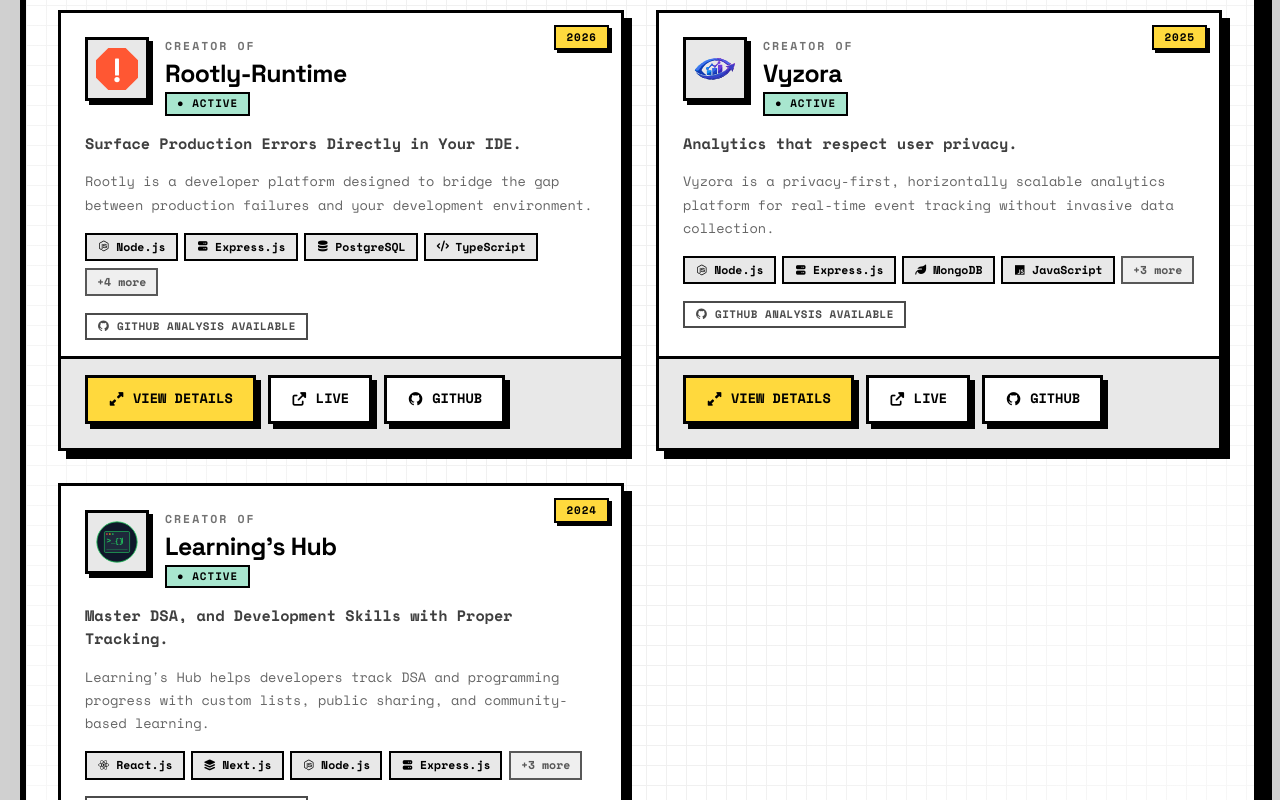
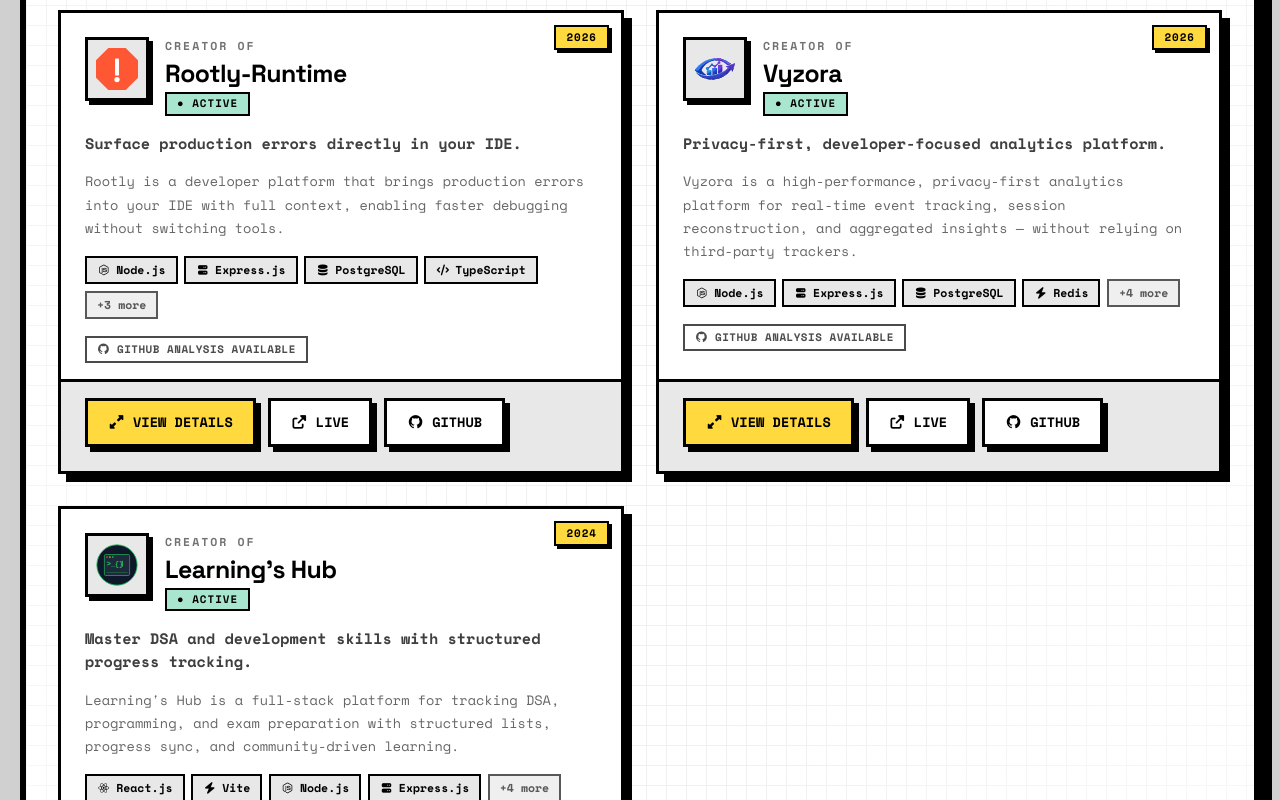
Before and after one commit to Lancerhawk/Portfolio-V4, a React (Vite) app: page / in a window 1280 px wide. Shown: the part 4080-4880 px from the top of the page. Built offline with nearby package versions, Linux system fonts and the light colour scheme; no server answers; what figlet, vyzora-sdk would draw is missing.

Commit message:
Updated Project Details with real data

```diff
--- a/src/data/portfolio.json
+++ b/src/data/portfolio.json
@@ -482,17 +482,18 @@
             "label": "Creator of",
             "name": "Rootly-Runtime",
             "slug": "rootly-runtime",
-            "tagline": "Surface Production Errors Directly in Your IDE.",
-            "description": "Rootly is a developer platform designed to bridge the gap between production failures and your development environment.",
-            "longDescription": "Rootly-Runtime bridges the painful gap between production failures and your local development environment. When a user hits an error in production, Rootly instantly surfaces the full stack trace, request context, environment metadata, and affected user session directly inside your IDE — no tab switching, no log hunting.\n\nBuilt as a full-stack developer platform, Rootly consists of a lightweight SDK you drop into any Node.js or Python application, a real-time ingestion API that queues and processes error events at scale, and a VS Code extension that renders everything contextually inside your editor.\n\nThe backend is built with Node.js and Express, using PostgreSQL for persistent error storage with relational schemas optimized for rapid lookups by project, severity, and timestamp. The ingestion pipeline supports batch processing to handle traffic spikes without data loss.",
+            "tagline": "Surface production errors directly in your IDE.",
+            "description": "Rootly is a developer platform that brings production errors into your IDE with full context, enabling faster debugging without switching tools.",
+            "longDescription": "Rootly is a developer-focused error monitoring platform designed to eliminate context switching between production systems and development environments. Instead of relying on external dashboards, Rootly surfaces production errors directly inside your IDE with complete debugging context.\n\nApplications integrate a lightweight Node.js SDK that captures runtime errors, including stack traces, environment details, timestamps, and commit SHA. These events are sent to a backend API where they are validated, stored, and made available for querying.\n\nThe platform includes a VS Code extension that polls the backend at regular intervals to fetch new incidents. Developers receive notifications directly inside their editor and can instantly navigate to the exact file and line where the error occurred using parsed stack traces.\n\nThe system is built with a full-stack architecture using Node.js, Express, and PostgreSQL, with GitHub OAuth for authentication and project-based API key management for secure ingestion.",
             "highlights": [
-                "Real-time IDE notifications — zero context switching when production breaks",
-                "Lightweight SDK with <5ms overhead per request instrumentation",
-                "Full stack trace reconstruction with source map support",
-                "PostgreSQL-backed storage with relational schema optimized for high-frequency writes",
-                "VS Code extension with inline error diffing and quick-fix suggestions",
-                "Rate-limited ingestion API to prevent abuse and ensure SLA guarantees",
-                "Supports Node.js and Python runtimes out of the box"
+                "IDE integration via VS Code extension with in-editor error visibility",
+                "Direct navigation to error location using parsed stack traces",
+                "Lightweight Node.js SDK for runtime error capture",
+                "Structured error ingestion with strict validation (stack trace, commit SHA, environment)",
+                "Polling-based incident fetching with in-IDE notifications",
+                "PostgreSQL-backed incident storage with relational schema",
+                "GitHub OAuth authentication with secure session management",
+                "Project-scoped API keys for secure ingestion"
             ],
             "techStack": [
                 {
@@ -512,20 +513,16 @@
                     "label": "TypeScript"
                 },
                 {
-                    "icon": "fab fa-react",
-                    "label": "React.js"
-                },
-                {
                     "icon": "fas fa-layer-group",
                     "label": "Next.js"
                 },
                 {
-                    "icon": "fab fa-aws",
-                    "label": "AWS S3"
+                    "icon": "fas fa-plug",
+                    "label": "VS Code Extension"
                 },
                 {
-                    "icon": "fas fa-plug",
-                    "label": "VS Code API"
+                    "icon": "fab fa-github",
+                    "label": "GitHub OAuth"
                 }
             ],
             "images": [
@@ -545,17 +542,18 @@
             "label": "Creator of",
             "name": "Vyzora",
             "slug": "vyzora",
-            "tagline": "Analytics that respect user privacy.",
-            "description": "Vyzora is a privacy-first, horizontally scalable analytics platform for real-time event tracking without invasive data collection.",
-            "longDescription": "Vyzora is a privacy-first analytics platform engineered from the ground up to give developers deep product insights without compromising their users' data. In an era where third-party analytics tools phone home, fingerprint users, and sell behavioral data — Vyzora keeps everything self-hosted and under your control.\n\nDevelopers integrate a tiny client-side JavaScript snippet (under 4KB gzipped) that tracks page views, custom events, and user sessions — all anonymized via server-side hashing, with no cookies or persistent identifiers stored on the client.\n\nThe backend is built for horizontal scalability: events flow through a message queue before being written to the database in batches, ensuring the ingestion layer can absorb traffic spikes without affecting dashboard query performance. The real-time dashboard uses WebSocket subscriptions to show live visitor counts, popular pages, and event funnels.",
+            "tagline": "Privacy-first, developer-focused analytics platform.",
+            "description": "Vyzora is a high-performance, privacy-first analytics platform for real-time event tracking, session reconstruction, and aggregated insights — without relying on third-party trackers.",
+            "longDescription": "Vyzora is a privacy-first analytics platform engineered to provide developers with deep product insights while maintaining full control over user data. Unlike traditional analytics tools that rely on third-party tracking and invasive techniques, Vyzora is fully self-hosted and avoids external data sharing.\n\nDevelopers integrate a lightweight TypeScript SDK (< 3KB gzipped) that automatically tracks pageviews, supports SPA navigation, batches events efficiently, and ensures reliable delivery using sendBeacon and fetch fallbacks. The SDK maintains anonymous visitor and session identifiers using localStorage with safe fallbacks, without collecting personally identifiable information.\n\nThe backend is built as a horizontally scalable, asynchronous ingestion system. Incoming events are received by API replicas, queued via Redis using BullMQ, and processed by worker services that perform bulk inserts into PostgreSQL. This decoupled architecture ensures consistent low-latency ingestion even under high traffic spikes.\n\nThe developer dashboard, built with Next.js, provides real-time aggregated metrics such as pageviews, sessions, top pages, and trends. Authentication is handled securely using GitHub OAuth, and all data remains fully controlled by the developer.",
             "highlights": [
-                "Zero third-party dependencies — 100% self-hosted and GDPR-friendly",
-                "Client snippet under 4KB gzipped — negligible page load impact",
-                "Session reconstruction without cookies or persistent client identifiers",
-                "Real-time dashboard via WebSocket subscriptions",
-                "Horizontal scalability with message-queue-backed ingestion pipeline",
-                "Aggregated metric visualizations: funnels, heatmaps, retention curves",
-                "REST API for embedding analytics data in external dashboards"
+                "100% self-hosted — no third-party tracking or data sharing",
+                "Lightweight SDK (< 3KB gzipped) with automatic pageview and SPA tracking",
+                "Asynchronous ingestion using Redis + BullMQ for high scalability",
+                "Bulk event processing with PostgreSQL and optimized indexing",
+                "Horizontally scalable architecture with API and worker replicas",
+                "Real-time aggregated metrics (pageviews, sessions, trends, top pages)",
+                "GitHub OAuth authentication with secure JWT-based sessions",
+                "Project-scoped API keys for secure event ingestion"
             ],
             "techStack": [
                 {
@@ -567,24 +565,28 @@
                     "label": "Express.js"
                 },
                 {
-                    "icon": "fas fa-leaf",
-                    "label": "MongoDB"
+                    "icon": "fas fa-database",
+                    "label": "PostgreSQL"
+                },
+                {
+                    "icon": "fas fa-bolt",
+                    "label": "Redis"
+                },
+                {
+                    "icon": "fas fa-cogs",
+                    "label": "BullMQ"
                 },
                 {
                     "icon": "fab fa-js",
-                    "label": "JavaScript"
+                    "label": "TypeScript"
                 },
                 {
-                    "icon": "fab fa-react",
-                    "label": "React.js"
+                    "icon": "fas fa-layer-group",
+                    "label": "Next.js"
                 },
                 {
-                    "icon": "fas fa-exchange-alt",
-                    "label": "WebSockets"
-                },
-                {
-                    "icon": "fas fa-tachometer-alt",
-                    "label": "Rate Limiting"
+                    "icon": "fas fa-network-wired",
+                    "label": "Nginx"
                 }
             ],
             "images": [
@@ -598,23 +600,24 @@
             "logoBg": false,
             "githubAnalysis": true,
             "status": "Active",
-            "year": "2025"
+            "year": "2026"
         },
         {
             "label": "Creator of",
             "name": "Learning's Hub",
             "slug": "learnings-hub",
-            "tagline": "Master DSA, and Development Skills with Proper Tracking.",
-            "description": "Learning's Hub helps developers track DSA and programming progress with custom lists, public sharing, and community-based learning.",
-            "longDescription": "Learning's Hub is a full-stack web application that solves one of the most overlooked problems in developer growth: tracking what you've actually learned versus what you've just skimmed. Most developers jump between YouTube, LeetCode, and documentation tabs with no unified record of their progress.\n\nWith Learning's Hub, you build structured learning lists — whether that's 'Blind 75 LeetCode problems', 'JavaScript Fundamentals', or a custom roadmap — and track your completion status, notes, and revisit flags per item. Lists can be kept private or shared publicly with a unique link, enabling community-based accountability.\n\nThe platform supports community discovery: you can browse other users' public lists, fork them to your account, and adapt them. A gamified progress system shows streaks, completion percentages, and weekly goals — keeping motivation high through data-driven feedback.",
+            "tagline": "Master DSA and development skills with structured progress tracking.",
+            "description": "Learning's Hub is a full-stack platform for tracking DSA, programming, and exam preparation with structured lists, progress sync, and community-driven learning.",
+            "longDescription": "Learning's Hub is a full-stack learning management platform designed to solve fragmented developer learning workflows. Instead of jumping between multiple platforms with no unified tracking, it provides a structured system to manage learning progress across DSA, programming languages, and competitive exams.\n\nUsers can create custom learning lists with sections, topics, and resources such as videos and practice problems. Each item can be tracked individually, with progress stored and synchronized across devices using a database-backed system. Built-in checklists for DSA and examination preparation are optimized using batch APIs to reduce network overhead and ensure efficient updates.\n\nThe platform also supports community-driven learning through public lists. Users can explore, rate, copy, and trace the lineage of shared lists, enabling collaborative knowledge building. Authentication is handled via JWT with email verification, password recovery, and secure session management.\n\nThe system is optimized for performance using batch operations, rate limiting, and debounced syncing, reducing API calls significantly while maintaining real-time responsiveness in the UI.",
             "highlights": [
-                "Structured learning lists for DSA, languages, and custom roadmaps",
-                "Per-item completion tracking with personal notes and revisit flags",
-                "Public list sharing with unique shareable links",
-                "Community discovery — browse, fork, and adapt other users' lists",
-                "Gamified progress: streaks, completion %, weekly goals",
-                "Supports 50+ built-in DSA problem sets mapped to LeetCode",
-                "Full authentication with JWT — plans are persisted per user"
+                "Structured learning lists with sections, topics, and resources",
+                "Per-item progress tracking with multi-device synchronization",
+                "Built-in DSA and examination tracking system",
+                "Batch API system reducing network requests by ~94%",
+                "Public list sharing, rating, and copying with lineage tracking",
+                "JWT-based authentication with email verification and password reset",
+                "Rate-limited APIs for secure and fair usage",
+                "Optimized UI with responsive terminal-style design"
             ],
             "techStack": [
                 {
@@ -622,8 +625,8 @@
                     "label": "React.js"
                 },
                 {
-                    "icon": "fas fa-layer-group",
-                    "label": "Next.js"
+                    "icon": "fas fa-bolt",
+                    "label": "Vite"
                 },
                 {
                     "icon": "fab fa-node-js",
@@ -640,6 +643,10 @@
                 {
                     "icon": "fas fa-key",
                     "label": "JWT Auth"
+                },
+                {
+                    "icon": "fas fa-envelope",
+                    "label": "SendGrid"
                 },
                 {
                     "icon": "fas fa-wind",
```
Also changed, not shown: src/components/ProjectDetailModal.jsx (indentation only).
